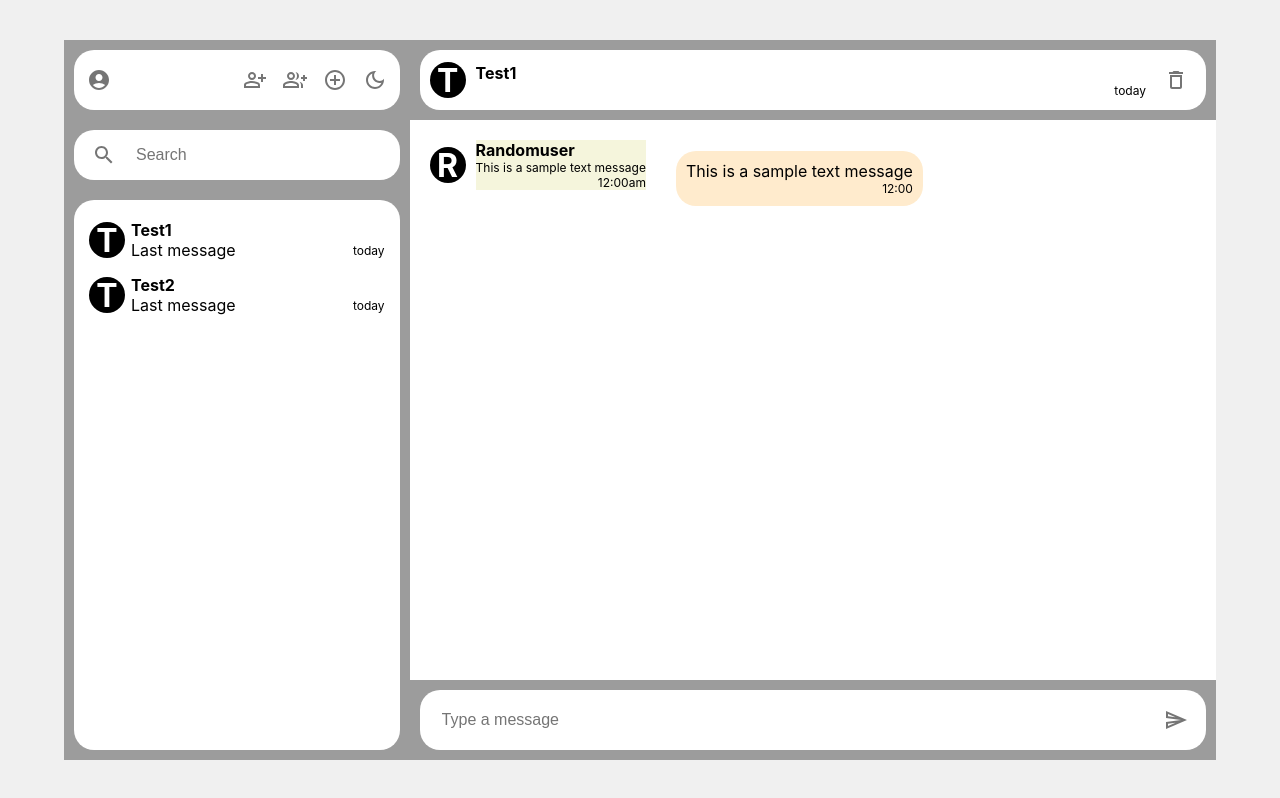
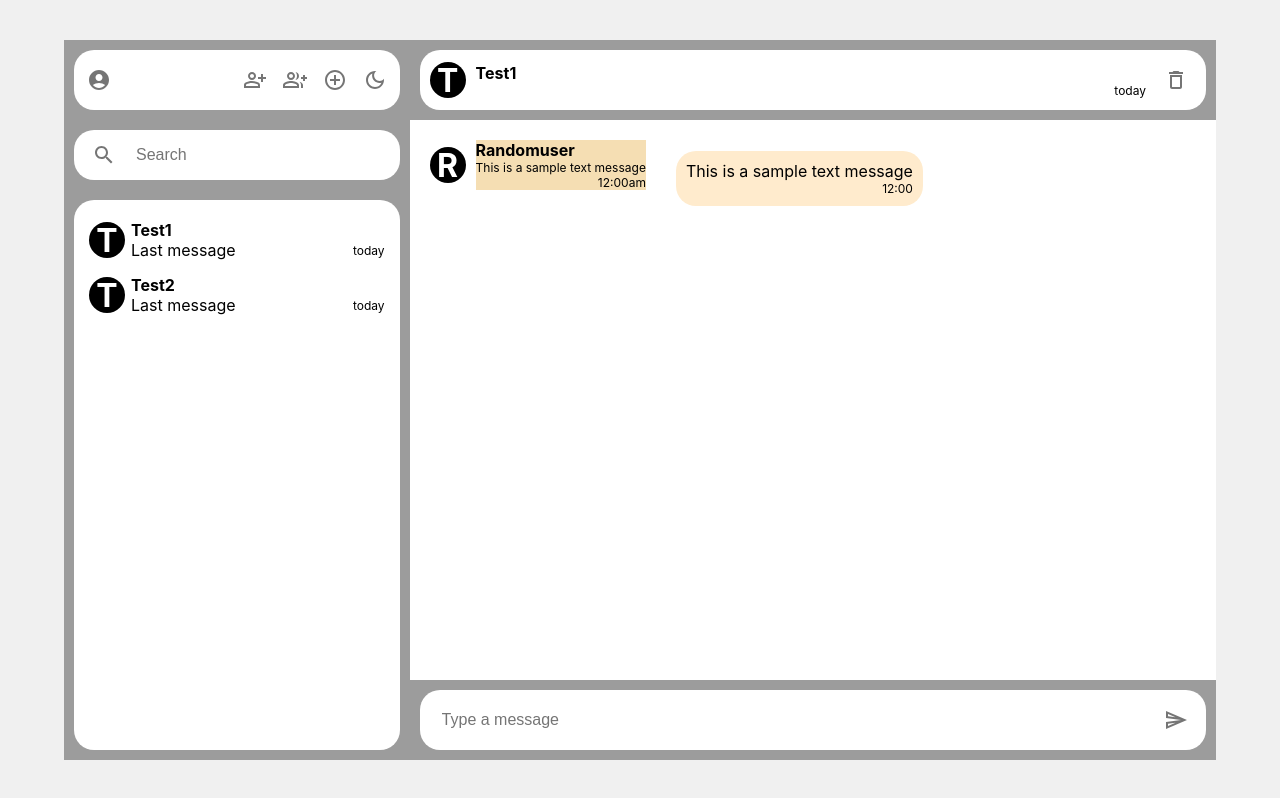
Before and after one commit to ehxdie/Chat-Application, a React (Create React App) app in the folder tensor_chat/: page / in a window 1280 px wide. Built offline with nearby package versions, Linux system fonts and the light colour scheme.

Commit message:
Changed the text-content color

```diff
--- a/tensor_chat/src/components/myStyles.css
+++ b/tensor_chat/src/components/myStyles.css
@@ -157,5 +157,5 @@
     justify-self: flex-end;
 }
 .other-text-content{
-    background-color: beige;
+    background-color: wheat;
 }
```
